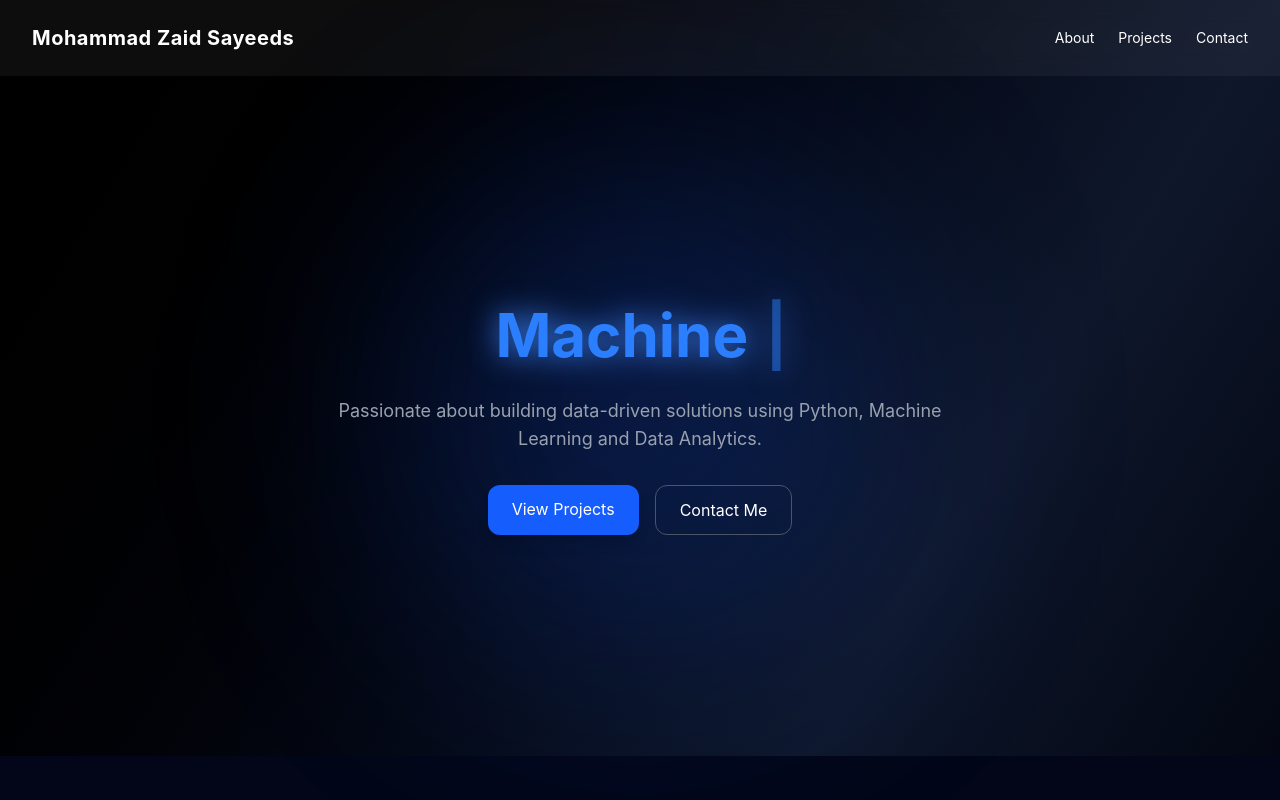
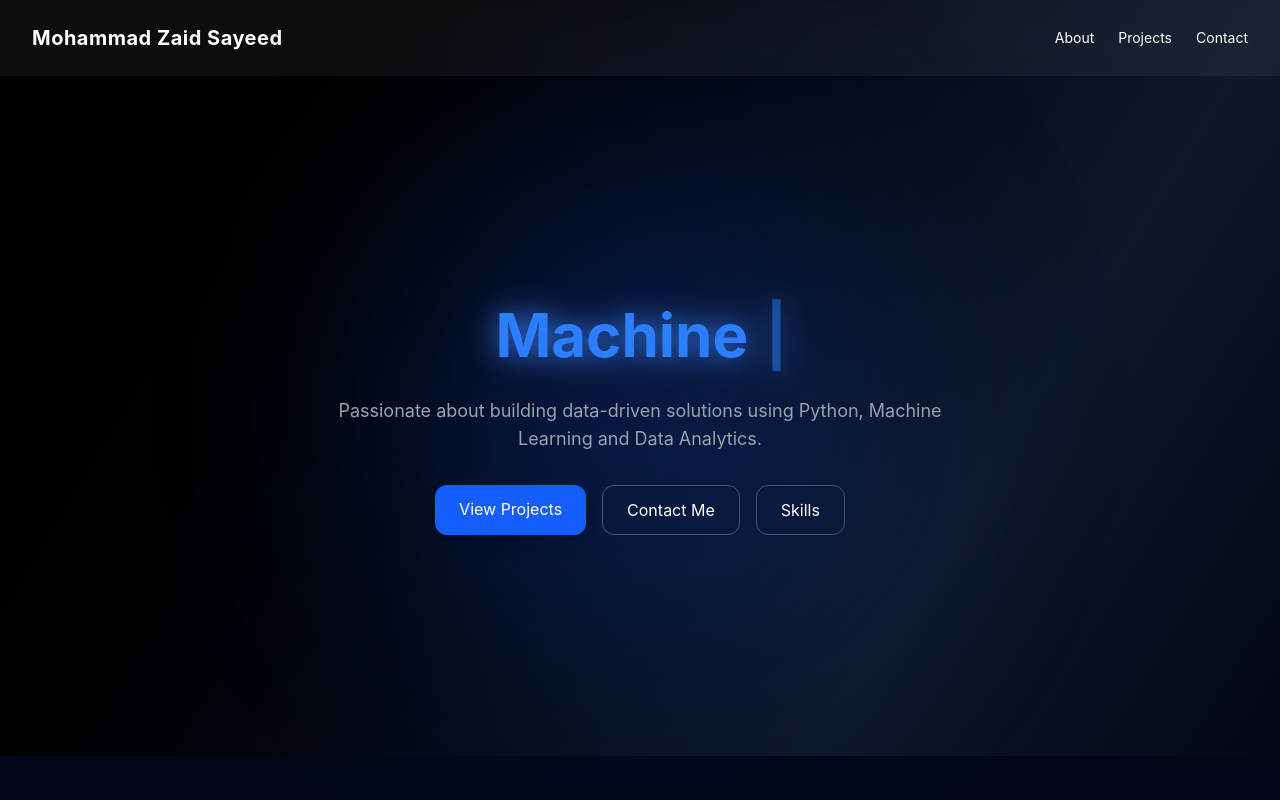
Before and after one commit to zaidsayeed17/zaid-portfolio, a React (Vite) app: page / in a window 1280 px wide. Shown: the top 800 px of the page. Built offline with nearby package versions, Linux system fonts and the light colour scheme.

Commit message:
Correct name spelling and add Skills link

```diff
--- a/src/App.jsx
+++ b/src/App.jsx
@@ -7,7 +7,7 @@
       {/* Navbar */}
       <nav className="flex justify-between items-center px-8 py-6 backdrop-blur-md bg-white/5 sticky top-0">
         <h1 className="text-xl font-bold tracking-wide">
-          Mohammad Zaid Sayeeds
+          Mohammad Zaid Sayeed
         </h1>
         <div className="space-x-6 text-sm">
           <a href="#about" className="hover:text-blue-400 transition">About</a>
@@ -58,6 +58,12 @@
             className="px-6 py-3 border border-gray-600 hover:border-blue-400 rounded-xl transition"
           >
             Contact Me
+          </a>
+          <a
+            href="#Skill"
+            className="px-6 py-3 border border-gray-600 hover:border-blue-400 rounded-xl transition"
+          >
+            Skills
           </a>
         </div>
 
```
